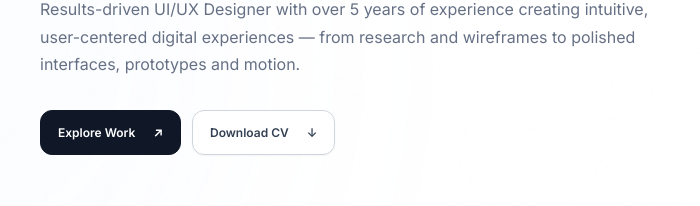
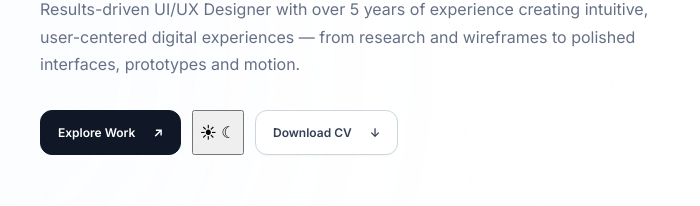
Before and after one commit to muhammadjunaid-uiux/portfolio, a plain HTML site: page index.html in a window 1280 px wide. Shown: the part 558-764 px from the top of the page, 0-700 px from the left. Drawn offline with Linux system fonts and the light colour scheme.

Commit message:
Add theme toggle button for dark mode

```diff
--- a/index.html
+++ b/index.html
@@ -72,6 +72,12 @@
           <a href="#work" class="button button-primary magnetic">
             Explore Work <span>↗</span>
           </a>
+          <button class="theme-toggle" id="themeToggle"
+        aria-label="Switch to dark mode"
+        aria-pressed="false">
+  <span class="theme-icon theme-sun">☀</span>
+  <span class="theme-icon theme-moon">☾</span>
+</button>
           <a href="./assets/Muhammad_Junaid_Ashraf_CV.pdf" class="button button-glass magnetic" download>
             Download CV <span>↓</span>
           </a>
```
